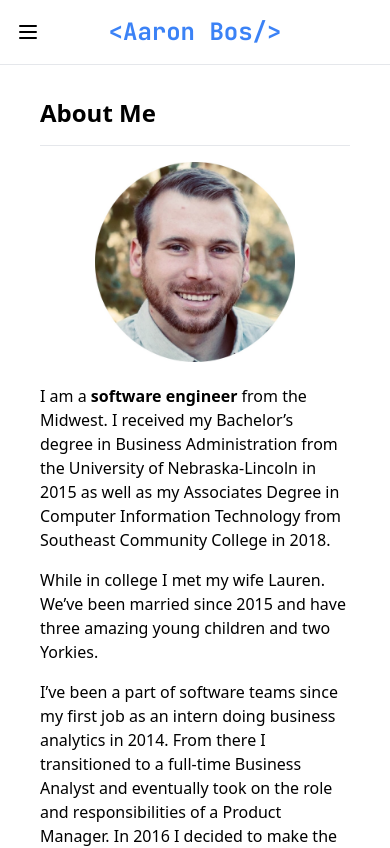
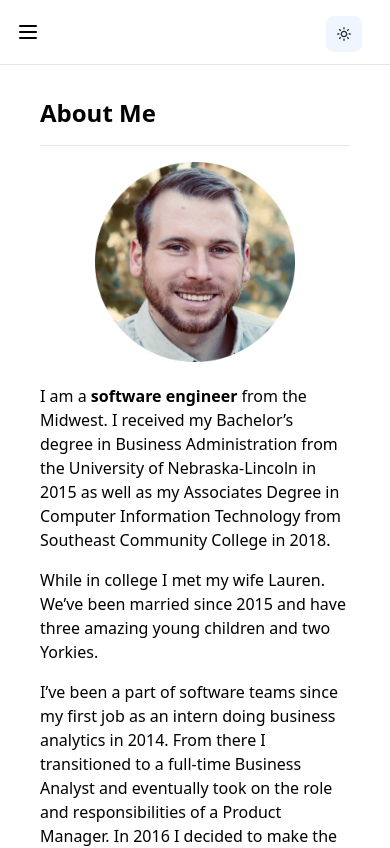
Before and after one commit to aaronmbos/personal-site, a Next.js app in the folder src/: page /about in a window 390 px wide. Shown: the top 848 px of the page. Built offline with nearby package versions, Linux system fonts and the light colour scheme; some icons are missing.

Commit message:
Implement mobile header with theme toggle

```diff
--- a/src/components/nav-body.js
+++ b/src/components/nav-body.js
@@ -3,6 +3,7 @@ import ThemeIcon from "./theme-icon";
 
 export default function NavBody({ navLinks }) {
   return (
+    <>
       <div className="flex-1 justify-between hidden sm:flex sm:ml-10">
         <div className="flex flex-none space-x-4">
           {navLinks.map((link) => {
@@ -11,9 +12,10 @@ export default function NavBody({ navLinks }) {
             );
           })}
         </div>
-      <div className="flex-0 self-stretch">
+      </div>
+      <div className="mt-1 mr-5 flex flex-0">
         <ThemeIcon />
       </div>
-    </div>
+    </>
   );
 }
--- a/src/components/nav-hamburger.js
+++ b/src/components/nav-hamburger.js
@@ -1,6 +1,6 @@
 export default function NavHamburger({ isMenuOpen, handleClick }) {
   return (
-    <div className="absolute inset-y-0 left-0 flex items-center sm:hidden">
+    <div className="flex items-center sm:hidden">
       <button
         onClick={handleClick}
         className="inline-flex items-center justify-center p-2 rounded-md focus:outline-none focus:ring-2 focus:ring-inset dark:focus:ring-stone-800 focus:ring-white"
--- a/src/components/nav-link.js
+++ b/src/components/nav-link.js
@@ -3,7 +3,7 @@ import Link from "next/link";
 export default function NavLink({ route, text }) {
   return (
     <Link href={route}>
-      <a className="dark:bg-stone-800 dark:hover:bg-stone-900 hover:bg-blue-50 text-blue-500 hover:text-blue-700 dark:text-blue-300 dark:hover:text-blue-100 px-3 py-2 rounded-md text-sm font-medium">
+      <a className="dark:bg-stone-800 dark:hover:bg-stone-900 hover:bg-blue-50 text-blue-500 hover:text-blue-700 dark:text-blue-300 dark:hover:text-blue-100 px-3 py-2 mt-1 rounded-md text-sm font-medium">
         {text}
       </a>
     </Link>
--- a/src/components/nav-logo.js
+++ b/src/components/nav-logo.js
@@ -2,7 +2,7 @@ import Link from "next/link";
 
 export default function NavLogo() {
   return (
-    <div className="shrink-0 flex items-center">
+    <div className="shrink-0 hidden sm:flex sm:items-center">
       <Link href="/">
         <a className="dark:text-blue-300 dark:hover:text-blue-100 hover:text-blue-700 text-blue-500 cursor-pointer text-2xl font-mono font-bold flex items-center flex-none px-2">
           &lt;Aaron Bos&#47;&gt;
--- a/src/components/nav.js
+++ b/src/components/nav.js
@@ -9,13 +9,13 @@ export default function Nav({ navLinks }) {
 
   return (
     <nav className="border-b border-b-gray-200 dark:border-b-zinc-700">
-      <div className="max-w-7xl mx-auto px-2 sm:px-6 lg:px-8">
+      <div className="max-w-6xl mx-auto px-2 sm:px-6 lg:px-8">
         <div className="relative flex items-center justify-between h-16">
           <NavHamburger
             isMenuOpen={menuState}
             handleClick={() => setMenuState(!menuState)}
           />
-          <div className="flex-1 flex items-center justify-center sm:items-stretch sm:justify-start">
+          <div className="flex-1 flex justify-end sm:items-stretch sm:justify-start">
             <NavLogo />
             <NavBody navLinks={navLinks} />
           </div>
```
Lines whose indentation alone changed are shown as unchanged.
